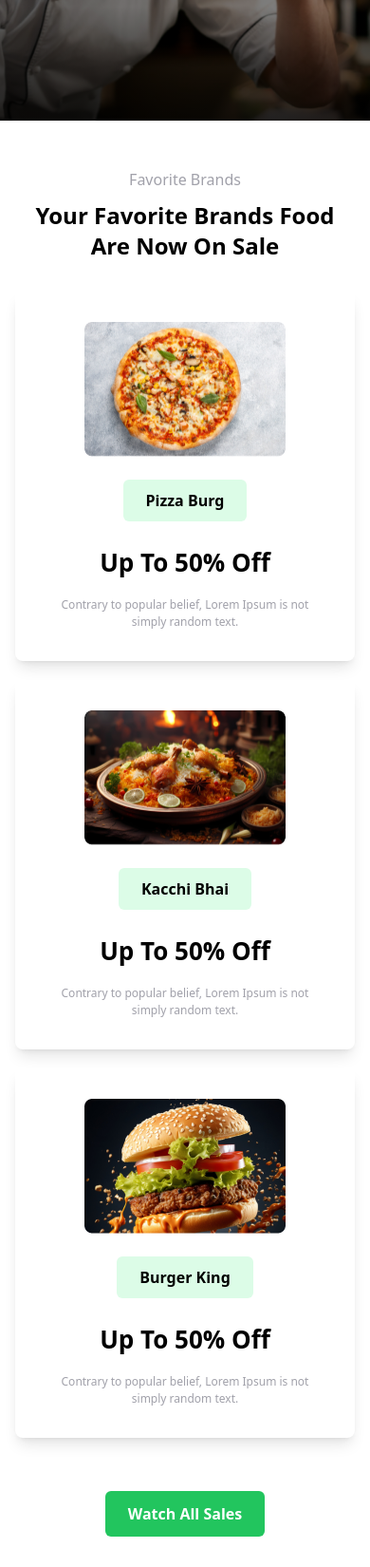
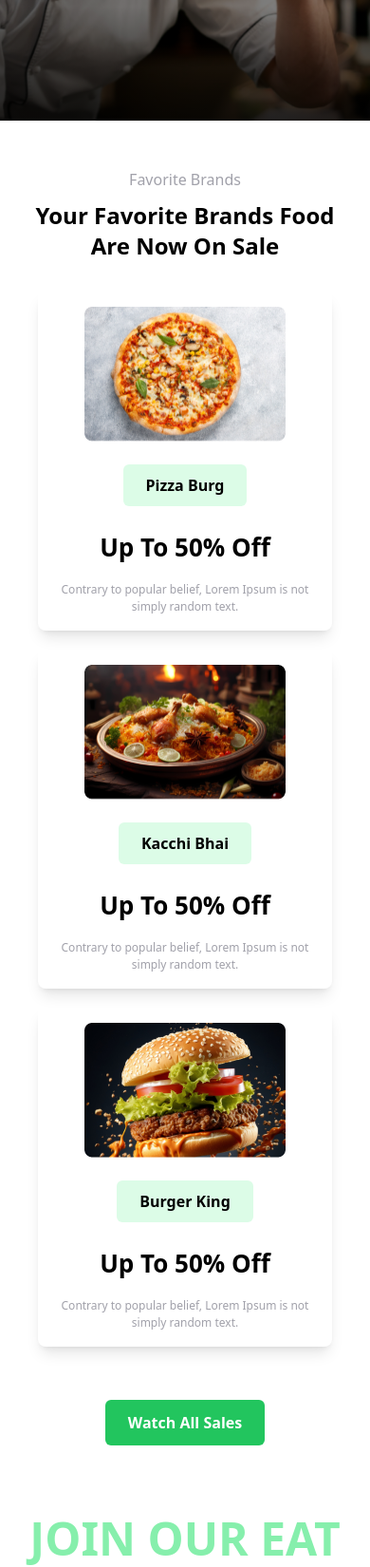
Before and after one commit to TahReEm7/Food-Page, a plain HTML site: page index.html in a window 390 px wide. Shown: the part 273-1923 px from the top of the page at 95% size. Drawn offline with nearby package versions, Linux system fonts and the light colour scheme.

Commit message:
tablet responsive

```diff
--- a/index.html
+++ b/index.html
@@ -49,27 +49,27 @@
                     <p class="text-zinc-400 ">Favorite Brands</p>
                     <h1 class="text-black font-bold text-2xl md:text-5xl mt-[10px] md:text-[32px] md:my-4">Your Favorite Brands Food <br> Are Now On Sale</h1>
                     <!-- cards start -->
-                     <div class="grid grid-cols-1 my-4 p-4 md:grid-cols-3 gap-5 md:gap-10 md:my-10 md:p-10 ">
+                     <div class="grid grid-cols-1 my-4 p-4 md:grid-cols-3 gap-5 lg:gap-10 md:my-10 lg:p-10 mx-6">
                         <!-- 1 -->
-                        <div class="flex items-center justify-center gap-4 text-center flex-col shadow-lg py-8 rounded-lg hover:scale-105 hover:bg-slate-200">
+                        <div class="flex items-center justify-center gap-4 text-center flex-col shadow-lg px-2 py-4 md:pb-4 lg:py-8 rounded-lg hover:scale-105 hover:bg-slate-200">
                             <img src="./assets/pizza.png" alt="pizza">
                             <button class="px-[24px] py-[10px] bg-green-100 font-semibold text-[16px] text-black rounded-md my-2">Pizza Burg</button>
                             <h2 class="font-semibold text-[26px]">Up To 50% Off</h2>
-                            <p class="font-medium text-[12px] text-zinc-400">Contrary to popular belief, Lorem Ipsum is not <br> simply random text.</p>
+                            <p class="font-medium text-[12px] text-zinc-400">Contrary to popular belief, Lorem Ipsum is not <br class="md:hidden lg:block"> simply random text.</p>
                         </div>
                         <!-- 2 -->
-                        <div class="flex items-center justify-center gap-4 text-center flex-col shadow-lg py-8 rounded-lg hover:scale-105 hover:bg-slate-200">
+                        <div class="flex items-center justify-center gap-4 text-center flex-col shadow-lg px-2 py-4 md:pb-4 lg:py-8 rounded-lg hover:scale-105 hover:bg-slate-200">
                             <img src="./assets/biriyani.png" alt="pizza">
                             <button class="px-[24px] py-[10px] bg-green-100 font-semibold text-[16px] text-black rounded-md my-2">Kacchi  Bhai</button>
                             <h2 class="font-semibold text-[26px]">Up To 50% Off</h2>
-                            <p class="font-medium text-[12px] text-zinc-400">Contrary to popular belief, Lorem Ipsum is not <br> simply random text.</p>
+                            <p class="font-medium text-[12px] text-zinc-400">Contrary to popular belief, Lorem Ipsum is not <br class="md:hidden lg:block"> simply random text.</p>
                         </div>
                         <!-- 3 -->
-                        <div class="flex items-center justify-center gap-4 text-center flex-col shadow-lg py-8 rounded-lg hover:scale-105 hover:bg-slate-200">
+                        <div class="flex items-center justify-center gap-4 text-center flex-col shadow-lg px-2 py-4 md:pb-4 lg:py-8 rounded-lg hover:scale-105 hover:bg-slate-200">
                             <img src="./assets/burger.png" alt="pizza">
                             <button class="px-[24px] py-[10px] bg-green-100 font-semibold text-[16px] text-black rounded-md my-2">Burger King</button>
                             <h2 class="font-semibold text-[26px]">Up To 50% Off</h2>
-                            <p class="font-medium text-[12px] text-zinc-400">Contrary to popular belief, Lorem Ipsum is not <br> simply random text.</p>
+                            <p class="font-medium text-[12px] text-zinc-400">Contrary to popular belief, Lorem Ipsum is not <br class="md:hidden lg:block"> simply random text.</p>
                         </div>
                      </div>
                      <!-- cards end -->
@@ -79,10 +79,10 @@
 
 
                     <!-- Extra Section -->
-                     <section class="flex flex-col gap-4 text-center items-center justify-center md:h-[400px]">
+                     <section class="flex flex-col gap-6 text-center items-center justify-center md:h-[400px]">
                         <h1 class="font-semibold text-5xl text-green-300">JOIN OUR EAT WELL, BE WELL <br> CULTURE.</h1>
                         <p class="font-medium text-sm text-zinc-600">Stay up-to-date with our new opening and upcoming events, seasonal special and promotions</p>
-                        <div class="border-t-2 border-b-2 flex gap-2 md:gap-10 flex-row ">
+                        <div class="border-t-2 border-b-2 flex gap-2 md:gap-3 lg:gap-10 flex-row mx-1">
                             <input class="bg-zinc-100 my-2 pl-2 rounded-md shadow-md md:pr-[400px] py-2" type="email" placeholder="Enter your email address">
                             <button class="md:px-[24px] md:py-[12px] px-[12px] py-[5px] shadow-md bg-green-500 font-semibold text-[12px] md:text-[16px] text-white rounded-md my-2 text-center  hover:bg-green-200 hover:text-black">SIGN ME UP!</button>
                         </div>
@@ -99,7 +99,7 @@
            <div class="md:w-1/2 flex justify-center items-center flex-col text-center gap-2 md:gap-6 ">
              <h1 class="font-bold text-2xl md:text-4xl mt-4 md:mt-0">We always make sure to provide <br class="hidden md:inline"> you with good food </h1>
              <p class="font-medium text-zinc-600">Don’t miss a thing! Subscribe to our newsletter</p>
-             <p class="border-t-2 border-b-2 font-semibold text-zinc-600 text-xl md:text-2xl md:px-[200px] py-2">Follow Us On</p>
+             <p class="border-t-2 border-b-2 font-semibold text-zinc-600 text-xl md:text-2xl md:px-[100px] lg:px-[200px] py-2">Follow Us On</p>
              <div>
                 <i class='bx text-[24px] md:text-[40px] hover:scale-110 text-blue-400 bxl-facebook-square'></i>
                 <i class='bx text-[24px] md:text-[40px] hover:scale-110 text-red-500 bxl-instagram-alt' ></i>
```
